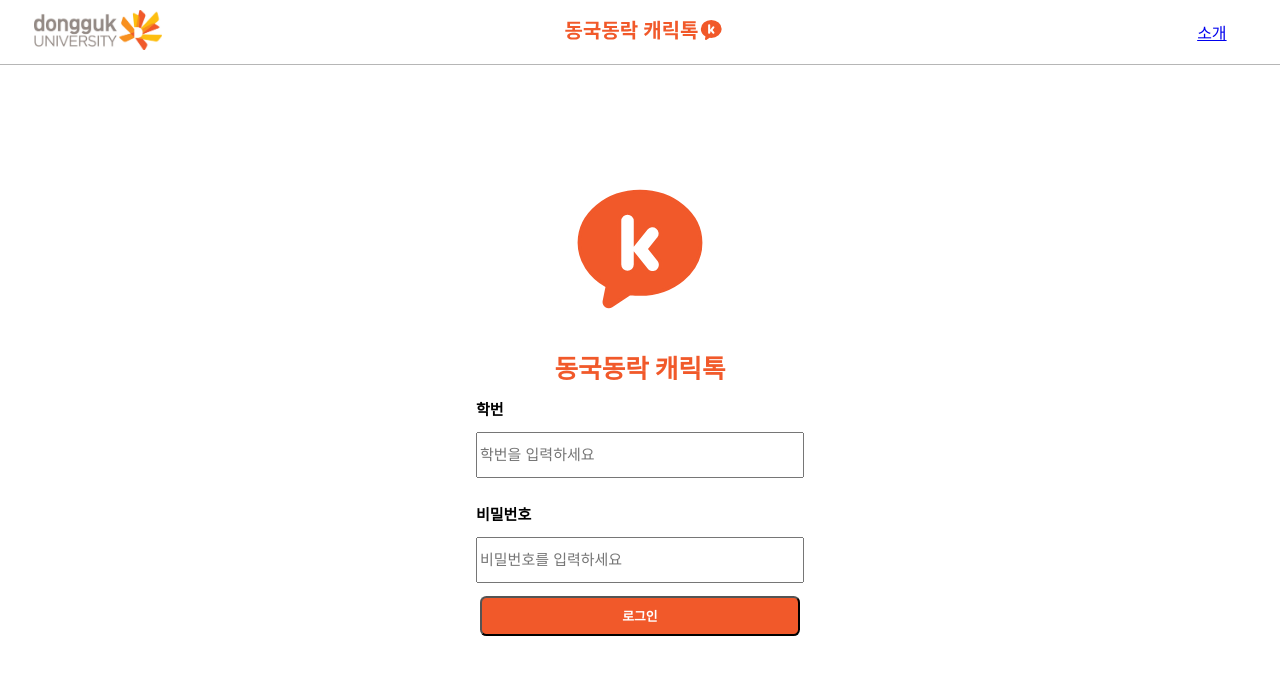
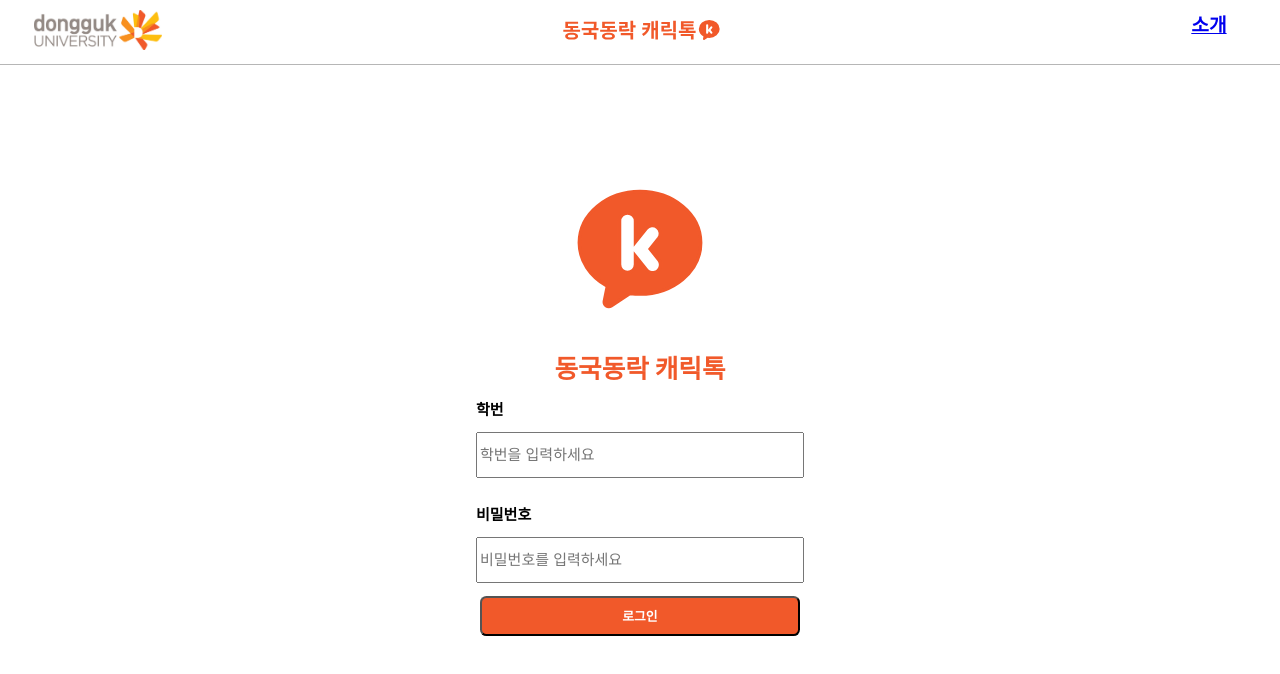
Before and after one commit to PROMACAMputhon/front, a React (Create React App) app: page /login in a window 1280 px wide. Shown: the top 674 px of the page. Built offline with nearby package versions, Linux system fonts and the light colour scheme; no server answers.

Commit message:
💄 stlye: 헤더 스타일링 변화

```diff
--- a/src/components/common/Header.module.css
+++ b/src/components/common/Header.module.css
@@ -63,7 +63,10 @@
 }
 
 .chatExplain {
-  margin-top: auto;
+  color: #ff6600;
   margin-bottom: auto;
   margin-right: 3vw;
+  font-size: 1.2rem;
+  text-decoration: none;
+  font-weight: bold;
 }
```
